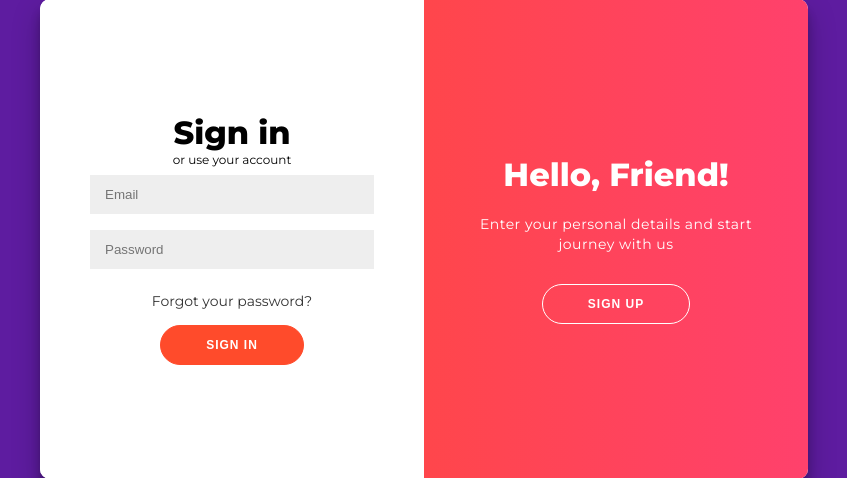
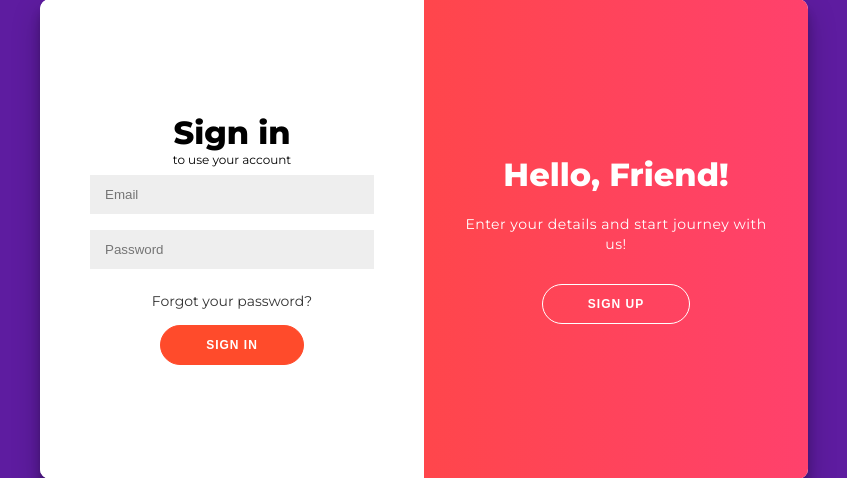
Before and after one commit to idealistraj09/RSS, a PHP site: page /signin.php in a window 1280 px wide. Shown: the part 175-653 px from the top of the page, without its empty margins (216-1063 px from the left). Run offline with PHP 8.4, Linux system fonts and the light colour scheme.

Commit message:
Update signin.php

```diff
--- a/signin.php
+++ b/signin.php
@@ -22,7 +22,7 @@
             <form action="#">
                 <h1>Sign in</h1>
 
-                <span>or use your account</span>
+                <span>to use your account</span>
                 <input type="email" placeholder="Email" />
                 <input type="password" placeholder="Password" />
                 <a href="#">Forgot your password?</a>
@@ -33,12 +33,12 @@
             <div class="overlay">
                 <div class="overlay-panel overlay-left">
                     <h1>Welcome Back!</h1>
-                    <p>To keep connected with us please login with your personal info</p>
+                    <p>To keep connected with us, please login with your credentials.</p>
                     <button class="ghost" id="signIn">Sign In</button>
                 </div>
                 <div class="overlay-panel overlay-right">
                     <h1>Hello, Friend!</h1>
-                    <p>Enter your personal details and start journey with us</p>
+                    <p>Enter your details and start journey with us!</p>
                     <button class="ghost" id="signUp">Sign Up</button>
                 </div>
             </div>
```
